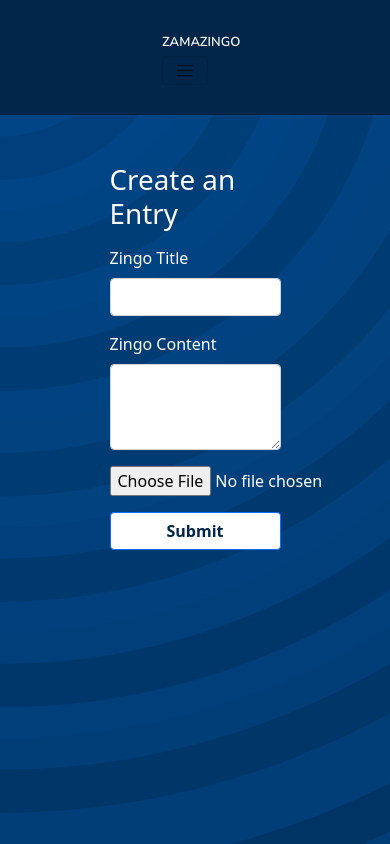
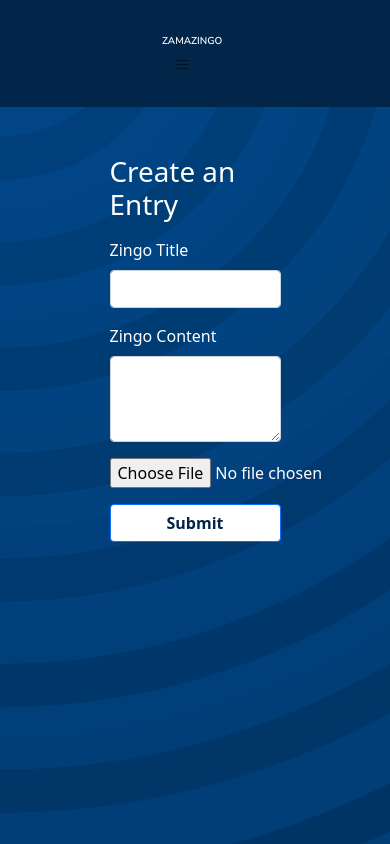
Before and after one commit to AnilYuksel/Blog-Project-Mern, a React (Create React App) app in the folder client/: page /create in a window 390 px wide. Shown: the top 844 px of the page. Built offline with nearby package versions, Linux system fonts and the light colour scheme.

Commit message:
reponsive

```diff
--- a/client/src/App.css
+++ b/client/src/App.css
@@ -330,9 +330,15 @@ p{
 
 @media only screen and (max-width: 576px) {
   #nav-up h1{
-    font-size: small;
+    font-size: x-small;
   }
   #nav-up button{
+    font-size: x-small;
+  }
+  #search-div {
+    width: 50%;
+  }
+  #nav a {
     font-size: small;
   }
 }
```
